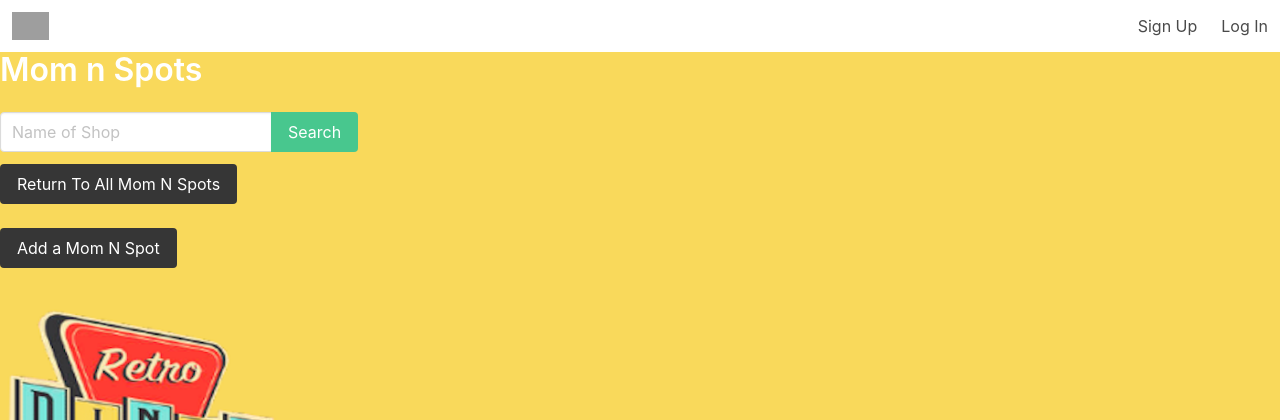
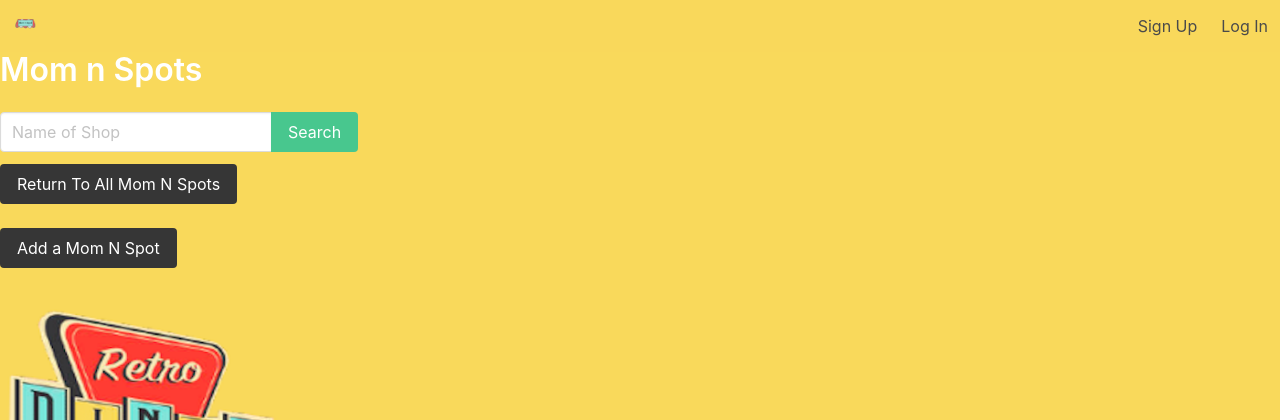
Before and after one commit to aimeemisaki/mom_n_spot, a Django app: page / in a window 1280 px wide. Shown: the top 420 px of the page. Run offline with Django 4.2, Linux system fonts and the light colour scheme; data that the repository does not hold is empty; grey boxes are pictures that could not be loaded.

Commit message:
adds larger navLogo.png and changes navbar background color in static css

```diff
--- a/main_app/static/styles/app.css
+++ b/main_app/static/styles/app.css
@@ -4,6 +4,10 @@ body {
     min-height: 100vh;
     background-repeat: no-repeat;
     background-size: 100% 100%;
+}
+
+.navbar {
+    background-color: #F9D85B;
 }
 
 html {
--- a/main_app/templates/index.html
+++ b/main_app/templates/index.html
@@ -15,10 +15,10 @@
         <title>Mom n Spot  {% block title %}{% endblock %}</title>
     </head>
     <body>
-        <nav class="navbar is-transparent" role="navigation" aria-label="main navigation">
+        <nav class="navbar" role="navigation" aria-label="main navigation">
             <div class="navbar-brand">
                 <a class="navbar-item">
-                    <img src="../..images/navLogo.png" alt="LOGO"/>
+                    <img src="{% static 'images/navLogo.png' %}" alt="LOGO" width="400" height="300" />
                 </a>
                 <span class="navbar-burger" data-target="navbarMenuHeroC" aria-label="menu">
                     <span aria-hidden="true"></span>
```
Also changed, not shown: main_app/templates/post_detail.html (+6 -5 lines), main_app/static/images/navLogo.png.
